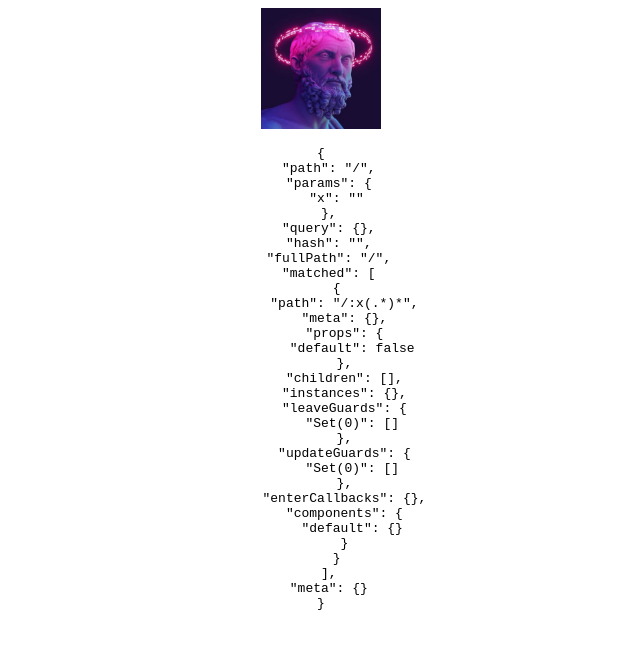
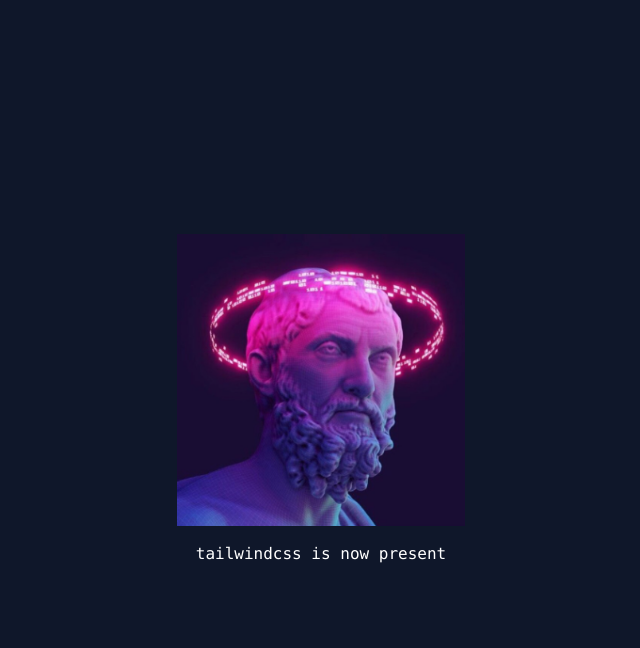
Before and after one commit to egrzeszczak/github-playground, a Nuxt app: page / in a window 1280 px wide. Shown: the top 648 px of the page, without its empty margins (319-959 px from the left). Built offline with nearby package versions, Linux system fonts and the light colour scheme.

Commit message:
feat: tailwindcss

```diff
--- a/app.vue
+++ b/app.vue
@@ -1,15 +1,10 @@
-<script setup>
-const route = useRoute()
-</script>
-
-
 <template>
-	<div style="text-align: center">
+	<div class="bg-slate-900 text-white min-h-screen flex flex-col items-center justify-center gap-4">
 		<img
 			src="/img/picture.png"
 			alt="Discover Github"
-			style="width: 120px"
+			class="w-72"
 		/>
-		<pre>{{route}}</pre>
+		<pre>tailwindcss is now present</pre>
 	</div>
 </template>
--- a/nuxt.config.ts
+++ b/nuxt.config.ts
@@ -1,6 +1,6 @@
-import { defineNuxtConfig } from 'nuxt'
+import { defineNuxtConfig } from "nuxt";
 
 // https://v3.nuxtjs.org/api/configuration/nuxt.config
 export default defineNuxtConfig({
-
-})
+	buildModules: ["@nuxtjs/tailwindcss"],
+});
--- a/package.json
+++ b/package.json
@@ -6,6 +6,7 @@
     "preview": "nuxt preview"
   },
   "devDependencies": {
+    "@nuxtjs/tailwindcss": "^5.1.3",
     "nuxt": "3.0.0-rc.4"
   }
 }
--- /dev/null
+++ b/tailwind.config.js
@@ -0,0 +1,8 @@
+module.exports = {
+	content: [
+		"./components/**/*.{js,vue,ts}",
+		"./layouts/**/*.vue",
+		"./pages/**/*.vue",
+		"./plugins/**/*.{js,ts}",
+	],
+};
```
